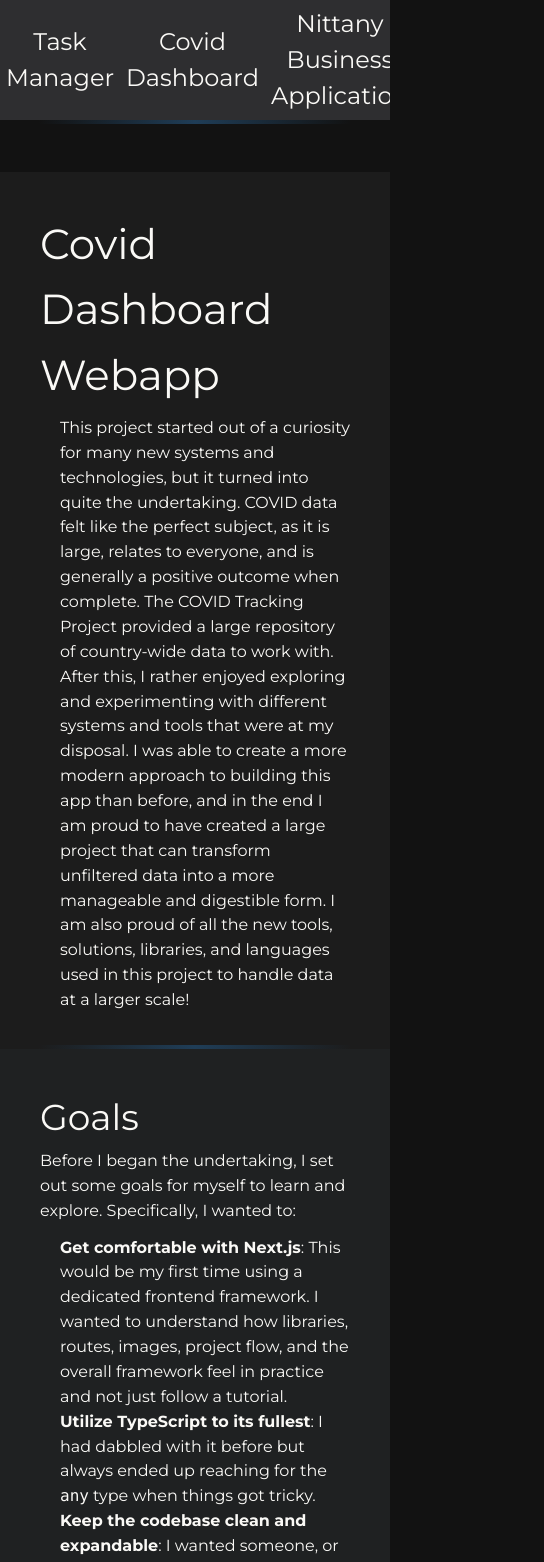
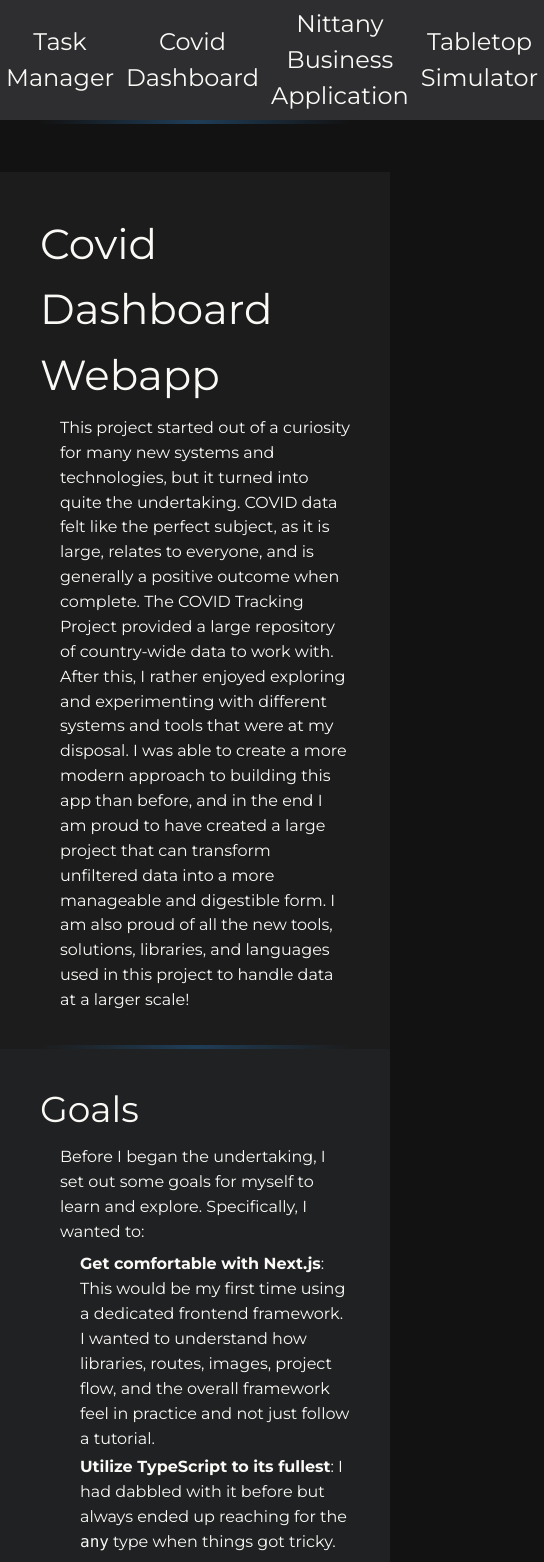
Before and after one commit to ehouse3/ehouse3.github.io, a Next.js app: page /projects/covid-dashboard in a window 390 px wide. Shown: the top 1562 px of the page, 544 px wide, since content can reach past the window. Built offline with nearby package versions, Linux system fonts and the light colour scheme; some icons are missing.

Commit message:
Cleanup
Migrated Goal's sections into new SubSection Component
Fixed bug where, on small screens, overflowed areas lost its background

```diff
--- a/app/layout.tsx
+++ b/app/layout.tsx
@@ -1,10 +1,5 @@
 import type { Metadata } from "next";
-import {
-  Geist,
-  Geist_Mono,
-  Montserrat,
-  Noto_Sans_Cham,
-} from "next/font/google";
+import { Montserrat } from "next/font/google";
 import "./globals.css";
 import { ReactNode } from "react";
 import Link from "next/link";
@@ -44,12 +39,13 @@ export const metadata: Metadata = {
 };
 
 function Navbar(): ReactNode {
+  //
   // TODO:
   // For mobile screens, convert navbar to a horizontal grid, and stack the home, projects, and socials on top of each other
   return (
     <header>
       {/* // md:overflow-visible and overflow-auto fixs mobile background cutoff on mobile */}
-      <div className="bg-navbar grid-cols-[1fr_2fr_1fr] overflow-auto md:grid md:overflow-visible">
+      <div className="bg-navbar min-w-fit grid-cols-[1fr_2fr_1fr] overflow-auto md:grid md:overflow-visible">
         <div
           data-desc="home"
           className="hidden items-center justify-start md:flex"
--- a/app/projects/covid-dashboard/page.tsx
+++ b/app/projects/covid-dashboard/page.tsx
@@ -21,15 +21,13 @@ export default function covidDashboard() {
         </p>
       </Section>
 
-      <Section alternate data-desc="goals">
-        <div className="mb-3">
-          <h2 className="mb-1">Goals</h2>
+      <Section title="Goals" alternate data-desc="goals">
+        <SubSection>
           <p>
             Before I began the undertaking, I set out some goals for myself to
             learn and explore. Specifically, I wanted to:
           </p>
-        </div>
-        <div className="ml-5">
+          <div className="ml-5 space-y-1">
             <p>
               <strong>Get comfortable with Next.js</strong>: This would be my
               first time using a dedicated frontend framework. I wanted to
@@ -38,8 +36,8 @@ export default function covidDashboard() {
             </p>
             <p>
               <strong>Utilize TypeScript to its fullest</strong>: I had dabbled
-            with it before but always ended up reaching for the <code>any</code>{" "}
-            type when things got tricky.
+              with it before but always ended up reaching for the{" "}
+              <code>any</code> type when things got tricky.
             </p>
             <p>
               <strong>Keep the codebase clean and expandable</strong>: I wanted
@@ -47,6 +45,7 @@ export default function covidDashboard() {
               without having to reverse-engineer everything.
             </p>
           </div>
+        </SubSection>
       </Section>
 
       <Section title={"Challenges Faced"} data-desc="challenges">
--- a/app/projects/task-manager/page.tsx
+++ b/app/projects/task-manager/page.tsx
@@ -19,16 +19,14 @@ export default function taskManager() {
         </p>
       </Section>
 
-      <Section alternate data-desc="goals">
-        <div className="mb-3">
-          <h2 className="mb-1">Goals</h2>
+      <Section title="Goals" alternate data-desc="goals">
+        <SubSection>
           <p>
             Similar to my other projects, setting goals helped narrow in on what
             I wanted to learn. Overall, filling in gaps of knowledge from other
             projects was a major goal I strived for.
           </p>
-        </div>
-        <div className="mb-3 ml-5">
+          <div className="mb-3 ml-5 space-y-1">
             <p>
               <strong>Explore Framework Features</strong>: middleware, layouts,
               multilayered architecture
@@ -46,7 +44,6 @@ export default function taskManager() {
               filters, and validation
             </p>
           </div>
-        <div>
           <p>
             My previous projects left a lot of gaps of knowledge for certain
             areas, and that was reflected in what I wanted to create to fill in
@@ -62,7 +59,7 @@ export default function taskManager() {
             halfway through the project, which is what made this exciting and
             fun to create.
           </p>
-        </div>
+        </SubSection>
       </Section>
 
       <Section title="Challenges Faced" data-desc="challenges">
```
Lines whose indentation alone changed are shown as unchanged.
